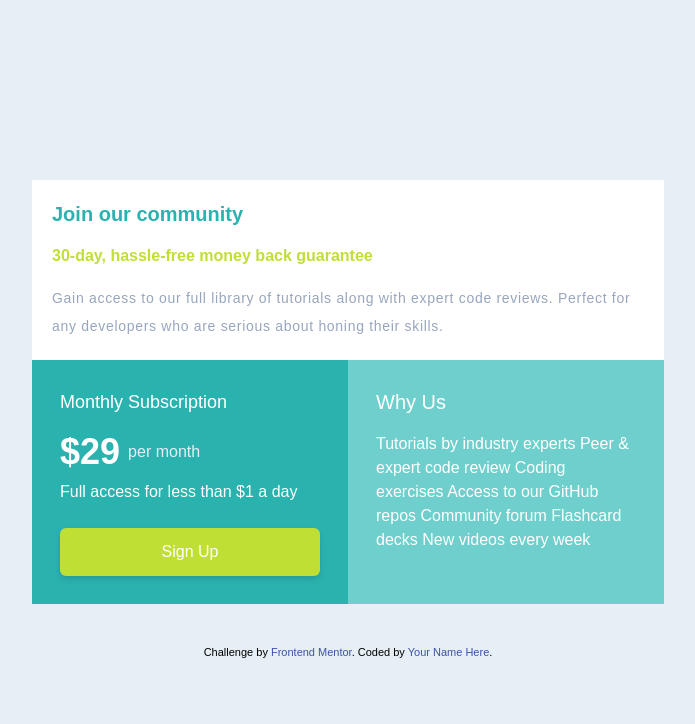
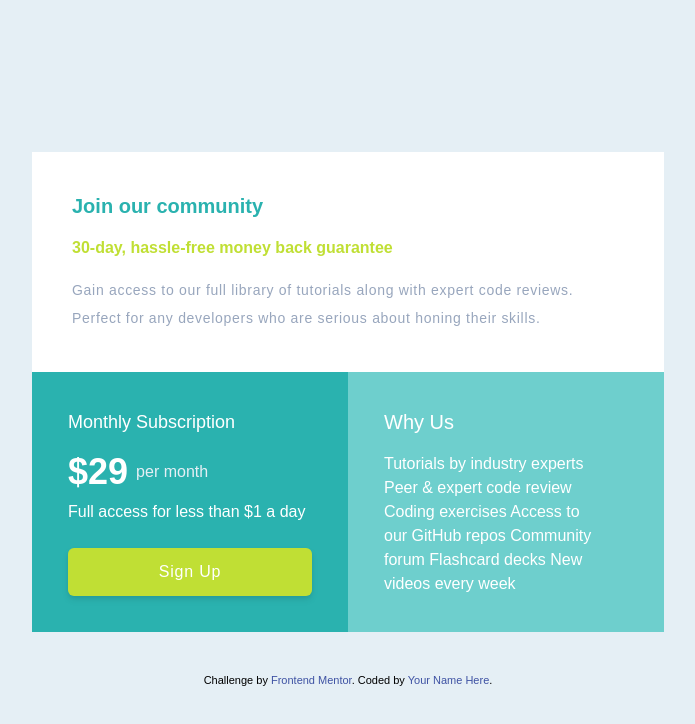
Before and after one commit to amirhazizi/single-price-grid-component, a website: page index.html in a window 1280 px wide. Shown: the whole page, without its empty margins (292-987 px from the left). Drawn offline with Linux system fonts and the light colour scheme.

Commit message:
update index.html

```diff
--- a/index.html
+++ b/index.html
@@ -27,7 +27,7 @@
   >
     <main>
       <div class="container mx-auto p-5 py-10 max-w-2xl">
-        <div class="space-y-4 bg-white p-5">
+        <div class="space-y-4 bg-white p-7 md:p-10">
           <h1 class="text-cl_cyan text-xl font-bold">Join our community</h1>
           <h2 class="text-cl_brightYellow font-bold">
             30-day, hassle-free money back guarantee
@@ -38,8 +38,8 @@
             their skills.
           </p>
         </div>
-        <div class="flex flex-col md:flex-row">
-          <div class="bg-cl_cyan p-7 text-white md:w-1/2">
+        <div class="flex flex-col md:flex-row items-center">
+          <div class="bg-cl_cyan p-7 text-white md:w-1/2 md:p-9">
             <h1 class="text-lg mb-4">Monthly Subscription</h1>
             <h2 class="text-4xl flex items-center mb-2 font-bold">
               &dollar;29
@@ -49,14 +49,14 @@
             </h2>
             <p class="mb-2">Full access for less than &dollar;1 a day</p>
             <button
-              class="bg-cl_brightYellow inline-block mx-auto py-3 rounded-md drop-shadow-md"
+              class="bg-cl_brightYellow inline-block mx-auto py-3 rounded-md drop-shadow-md tracking-wider md:py-"
             >
               Sign Up
             </button>
           </div>
-          <div class="bg-cl_lightCyan text-white p-7 space-y-4 md:w-1/2">
+          <div class="bg-cl_lightCyan text-white p-7 space-y-4 md:w-1/2 md:p-9">
             <h1 class="text-xl">Why Us</h1>
-            <p class="leading-6 pr-24 md:pr-0">
+            <p class="leading-6 pr-24 md:pr-9">
               Tutorials by industry experts Peer &amp; expert code review Coding
               exercises Access to our GitHub repos Community forum Flashcard
               decks New videos every week
```
Also changed, not shown: css/styles.css.
